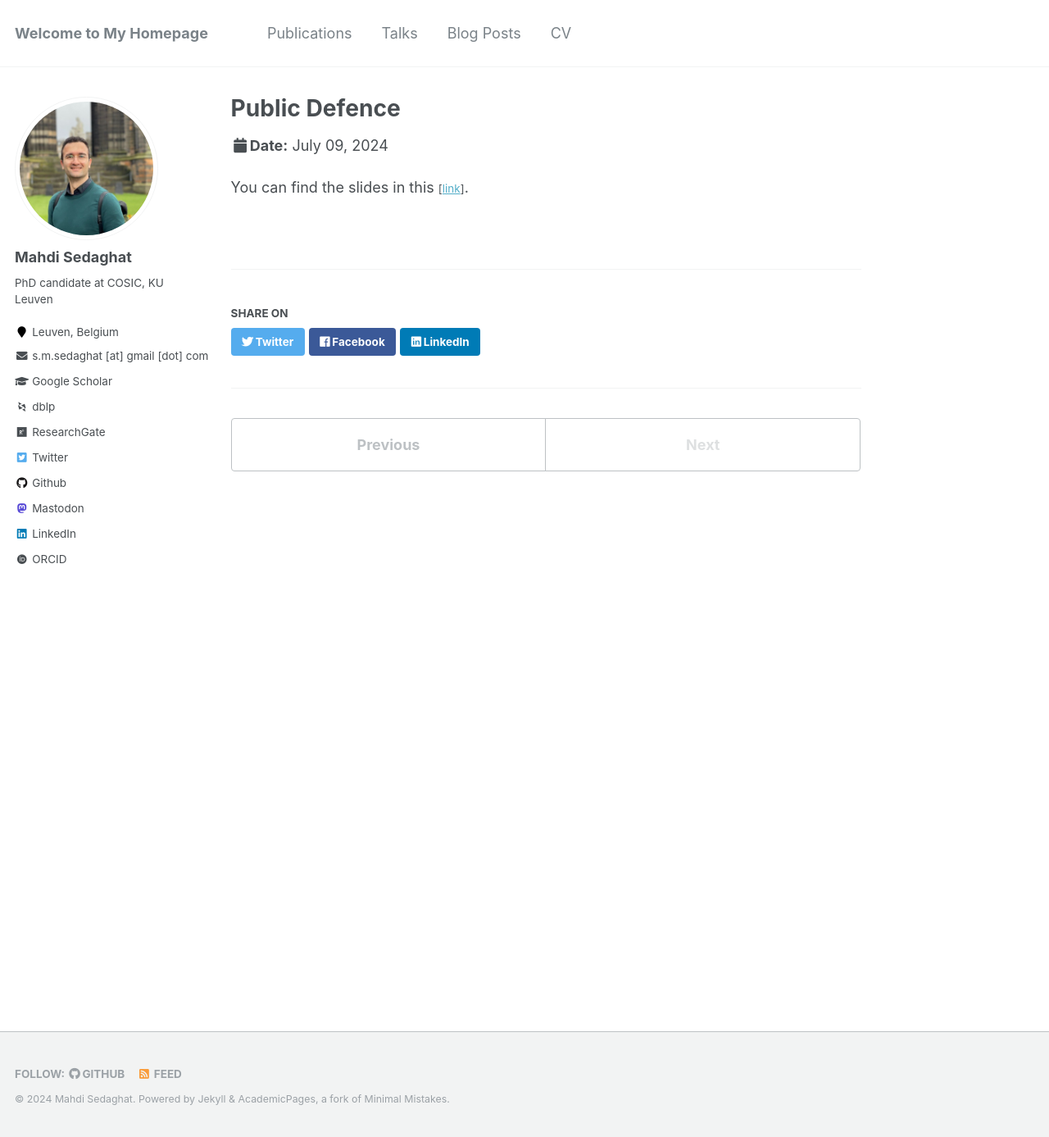
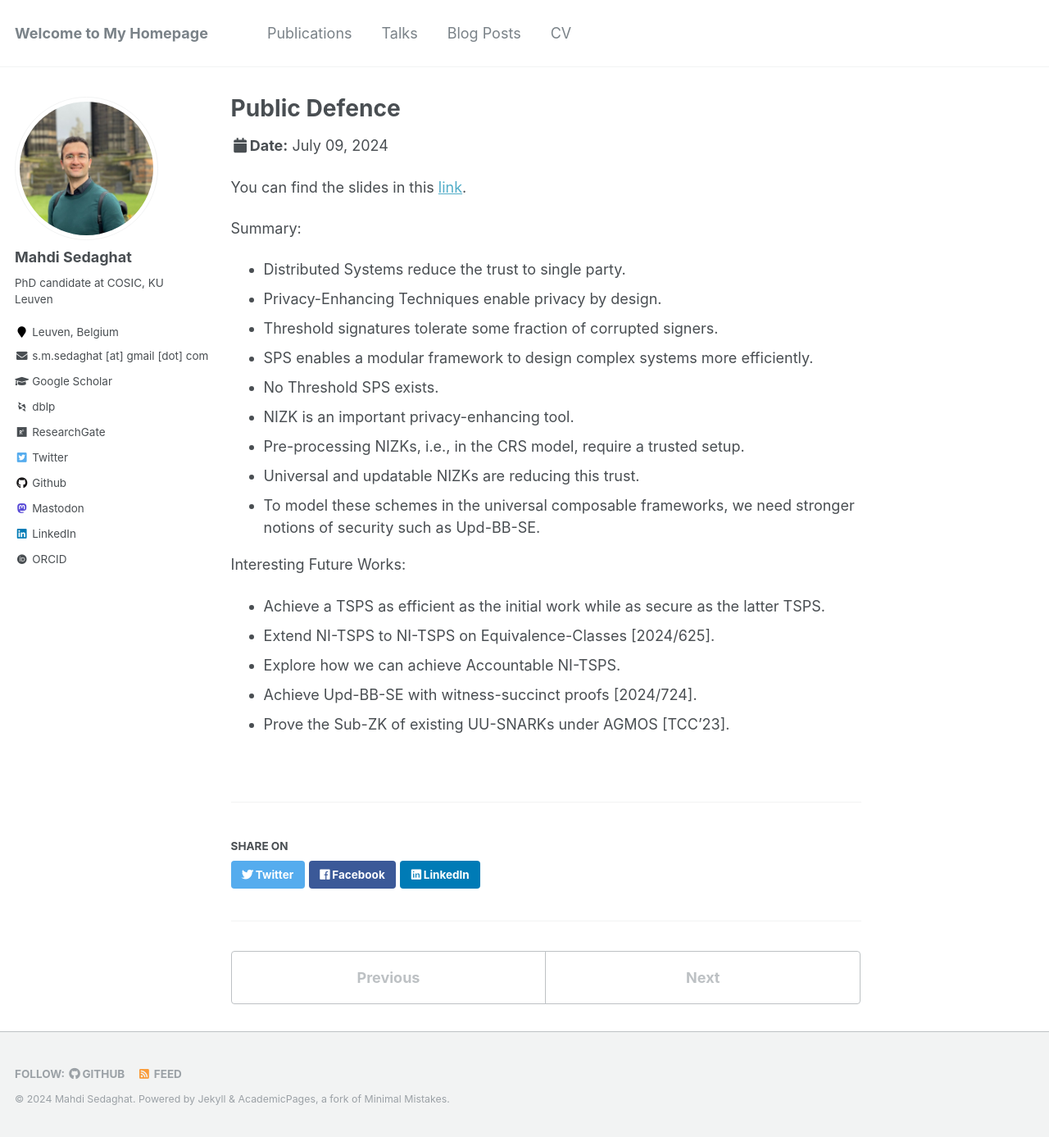
Before and after one commit to Mahdi171/Mahdi171.github.io, a Jekyll site: the page built from _talks/2024-07-09.md, in a window 1280 px wide and 1387 px high. Shown: the whole window at 82% size. Built offline with Jekyll 4.4.1, drawn with Linux system fonts in a browser that asks for light colours; some web fonts are replaced.

Commit message:
A few more changes

```diff
--- a/_talks/2024-07-09.md
+++ b/_talks/2024-07-09.md
@@ -9,4 +9,31 @@ location: "Leuven, Belgium"
 ---
 
 
-You can find the slides in this <span class="small">[<a class="artifact-link" target="_blank" href="{{ base_path }}/files/Public_Defence.pdf">link</a>]</span>.
+You can find the slides in this <a class="artifact-link" target="_blank" href="{{ base_path }}/files/Public_Defence.pdf">link</a>.
+
+
+
+<p>Summary:</p>
+
+<ul>
+  <li>Distributed Systems reduce the trust to single party.</li>
+  <li>Privacy-Enhancing Techniques enable privacy by design.</li>
+  <li>Threshold signatures tolerate some fraction of corrupted signers.</li>
+  <li>SPS enables a modular framework to design complex systems more efficiently.</li>
+  <li>No Threshold SPS exists.</li>
+  <li>NIZK is an important privacy-enhancing tool.</li>
+  <li>Pre-processing NIZKs, i.e., in the CRS model, require a trusted setup.</li>
+  <li>Universal and updatable NIZKs are reducing this trust.</li>
+  <li>To model these schemes in the universal composable frameworks, we need stronger notions of security such as Upd-BB-SE.</li>
+
+</ul>
+
+<p>Interesting Future Works:</p>
+
+<ul>
+  <li>Achieve a TSPS as efficient as the initial work while as secure as the latter TSPS.</li>
+  <li>Extend NI-TSPS to NI-TSPS on Equivalence-Classes [2024/625].</li>
+  <li>Explore how we can achieve Accountable NI-TSPS.</li>
+  <li>Achieve Upd-BB-SE with witness-succinct proofs [2024/724].</li>
+  <li>Prove the Sub-ZK of existing UU-SNARKs under AGMOS [TCC’23].</li>
+</ul>
```
Also changed, not shown: _pages/about.md (+8 -7 lines), _talks/2021-12-13.md (+1 -1 lines), _talks/2023-12-05.md (+3 -1 lines), _talks/2023-12-12.md (+1 -1 lines), _talks/2024-03-05.md (+1 -1 lines), _talks/2024-06-04 copy.md (deleted, +0 -36 lines), _talks/2024-06-04.md (added, +34 -0 lines), _talks/2024-07-18.md (added, +33 -0 lines), 2 other files.
